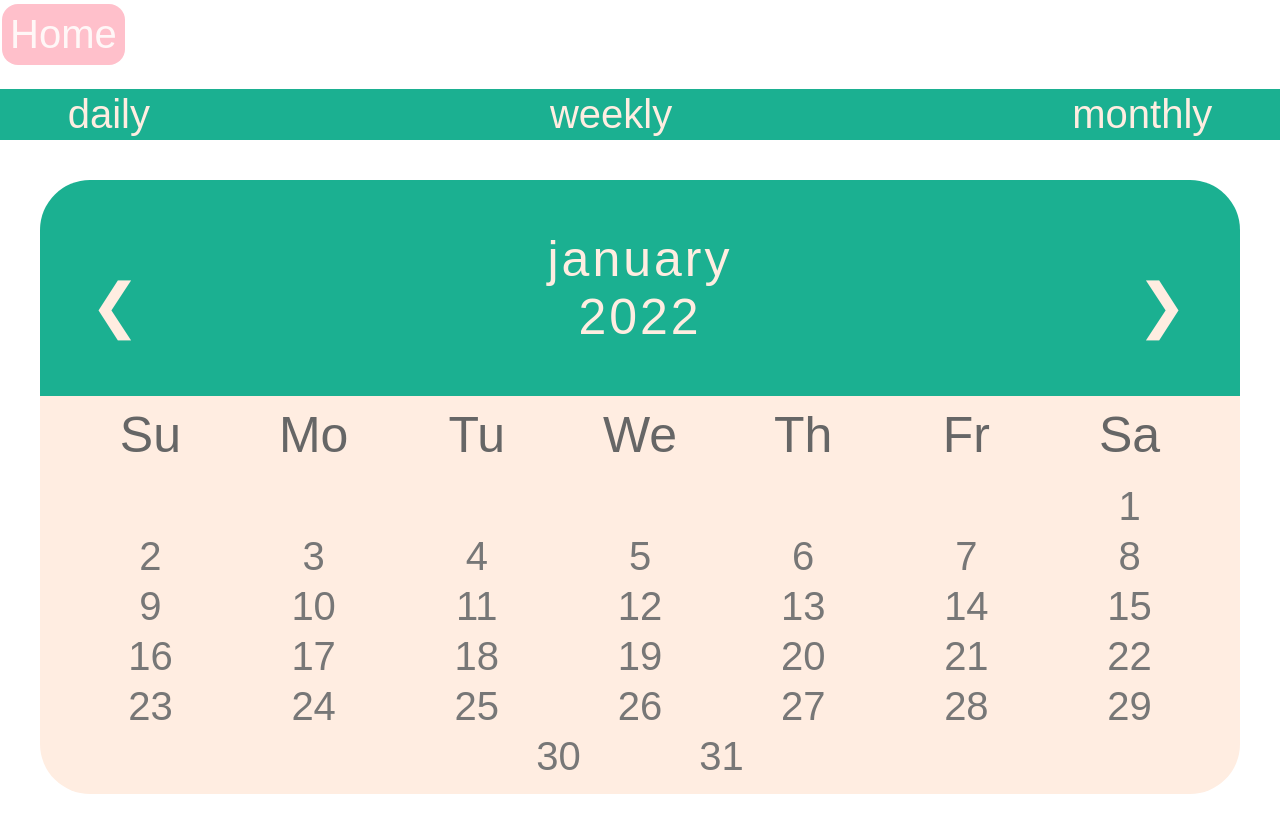
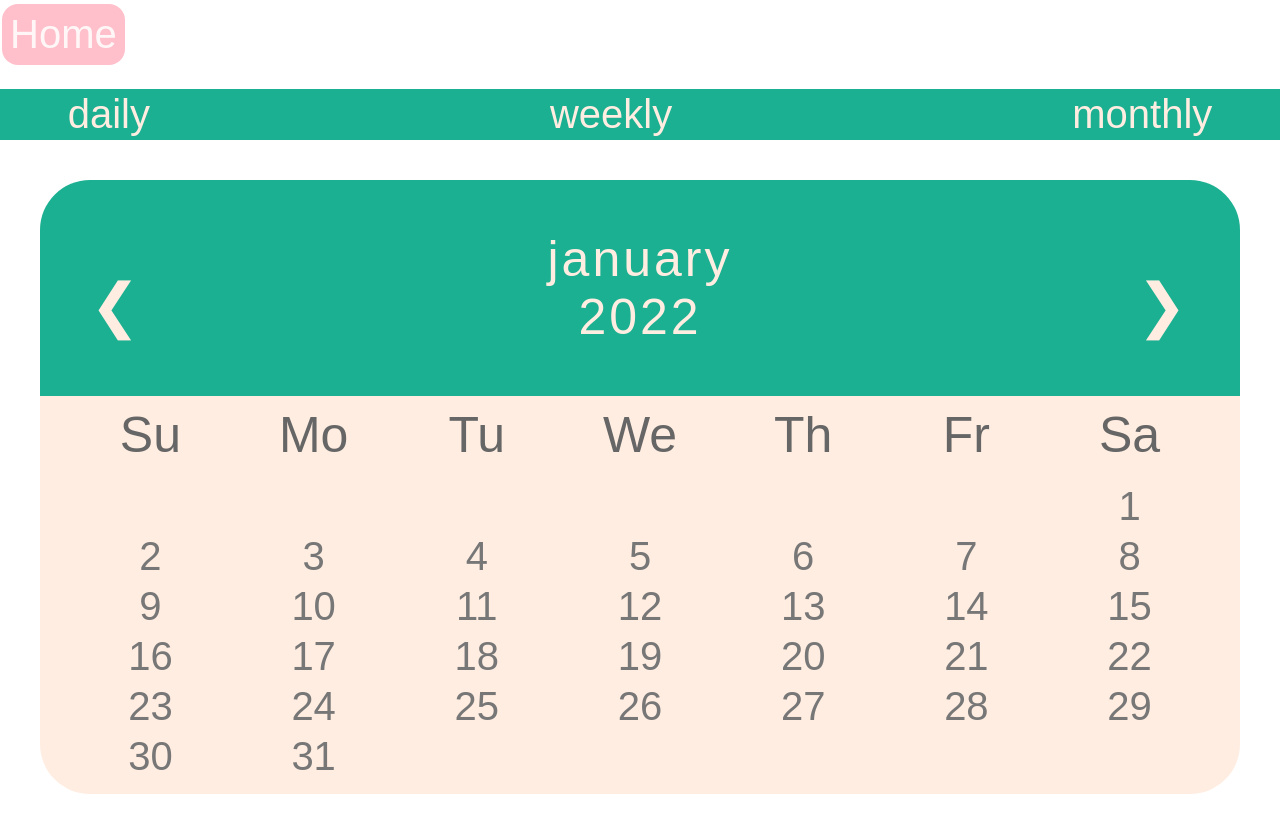
Before and after one commit to dora-x-hu/leap.log, a React app: page /month in a window 1280 px wide. Shown: the top 814 px of the page. Built offline with nearby package versions, Linux system fonts and the light colour scheme; no server answers; the HTML template or start-up script is replaced by a standard one; a web font is replaced by a local one.

Commit message:
fix month

```diff
--- a/client/src/components/modules/MonthGrid.js
+++ b/client/src/components/modules/MonthGrid.js
@@ -95,15 +95,20 @@ const MonthGrid = (props) => {
     return emptyDays;
   };
 
-  // want to know if a year is a leap year
-  // the first day of every month
+  const remainDay = (x, y) => {
+    const remaining = [];
+    const z = (x + y) % 7;
+    for (let i = 0; i < 7 - z; i++) {
+      remaining.push(<li></li>);
+    }
+    return remaining;
+  };
 
   const getDays = () => {
     const details = getMonthDetails();
     const days = [];
     for (let i = 0; i < details.days; i++) {
       let da = new Date(props.year, props.month, i + 1);
-      console.log(da);
       days.push(
         <li key={i}>
           <Link
@@ -123,7 +128,6 @@ const MonthGrid = (props) => {
         </li>
       );
     }
-    console.log(days);
     return days;
   };
 
@@ -146,6 +150,7 @@ const MonthGrid = (props) => {
 {props.creator_name}
 </Link> */}
         {getDays()}
+        {remainDay(dayofWeek().length, getDays().length)}
       </ul>
     </>
   );
```
